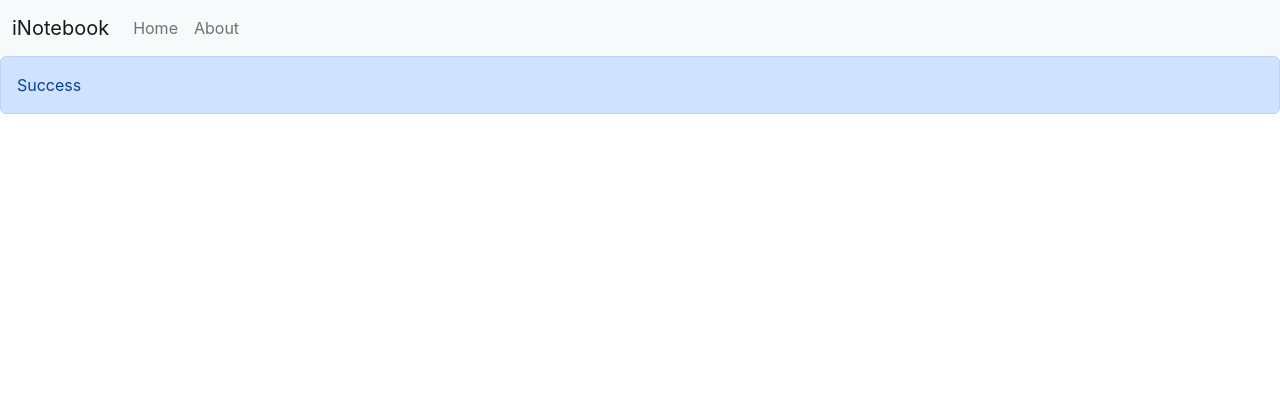
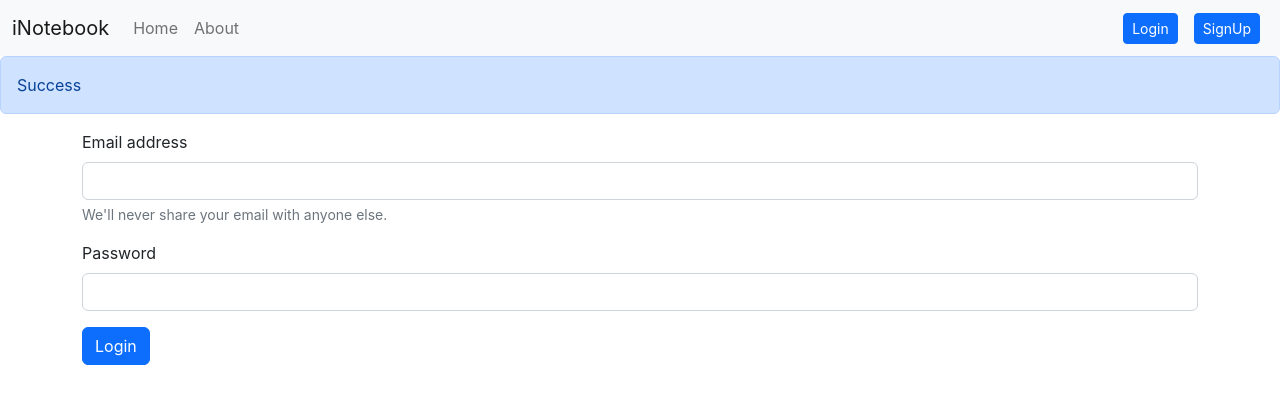
Before and after one commit to Kooshal71/iNotebook, a React (Create React App) app: page /login in a window 1280 px wide. Shown: the top 404 px of the page. Built offline with nearby package versions, Linux system fonts and the light colour scheme.

Commit message:
login Complete

```diff
--- a/src/App.js
+++ b/src/App.js
@@ -5,6 +5,8 @@
 import Navbar from "./components/Navbar";
 import NoteState from "./context/notes/NoteState";
 import Alert from "./components/Alert";
+import Login from "./components/Login";
+import SignUp from "./components/SignUp";
 
 function App() {
   return (
@@ -16,6 +18,8 @@
           <Routes>
             <Route exact path="/" element={<Home />}></Route>
             <Route exact path="/about" element={<About />}></Route>
+            <Route exact path="/login" element={<Login />}></Route>
+            <Route exact path="/signup" element={<SignUp />}></Route>
           </Routes>
         </div>
       </BrowserRouter>
--- /dev/null
+++ b/src/components/Login.jsx
@@ -0,0 +1,70 @@
+import React, { useState } from "react";
+import { useNavigate } from "react-router-dom";
+
+export default function Login() {
+  const [email, setEmail] = useState("");
+  const [password, setPassword] = useState("");
+  let navigate = useNavigate();
+  const handleEmail = (e) => {
+    setEmail(e.target.value);
+  };
+  const handlePassword = (e) => {
+    setPassword(e.target.value);
+  };
+
+  const host = "http://localhost:5000";
+  const handleSubmit = async (e) => {
+    e.preventDefault();
+    const response = await fetch(`${host}/api/auth/login`, {
+      method: "POST",
+      headers: {
+        "Content-Type": "application/json",
+      },
+      body: JSON.stringify({ email, password }),
+    });
+    const json = await response.json();
+    console.log(json);
+    if (json) {
+      localStorage.setItem("token", json);
+      navigate("/");
+    }
+  };
+  return (
+    <div>
+      <form onSubmit={handleSubmit}>
+        <div className="mb-3">
+          <label htmlFor="email" className="form-label">
+            Email address
+          </label>
+          <input
+            type="email"
+            className="form-control"
+            id="email"
+            name="email"
+            onChange={handleEmail}
+            value={email}
+          />
+          <div id="email" className="form-text">
+            We'll never share your email with anyone else.
+          </div>
+        </div>
+        <div className="mb-3">
+          <label htmlFor="password" className="form-label">
+            Password
+          </label>
+          <input
+            type="password"
+            className="form-control"
+            id="password"
+            name="password"
+            onChange={handlePassword}
+            value={password}
+          />
+        </div>
+        <button type="submit" className="btn btn-primary">
+          Login
+        </button>
+      </form>
+    </div>
+  );
+}
--- a/src/components/Navbar.jsx
+++ b/src/components/Navbar.jsx
@@ -46,6 +46,12 @@
             </li>
           </ul>
         </div>
+        <Link className="btn btn-primary mx-2 btn-sm" to="/login">
+          Login
+        </Link>
+        <Link className="btn btn-primary mx-2 btn-sm" to="/signup">
+          SignUp
+        </Link>
       </div>
     </nav>
   );
--- /dev/null
+++ b/src/components/SignUp.jsx
@@ -0,0 +1,5 @@
+import React from "react";
+
+export default function SignUp() {
+  return <div>SignUp</div>;
+}
```
Also changed, not shown: 1 other file (tests, documents, lock files or other folders).
